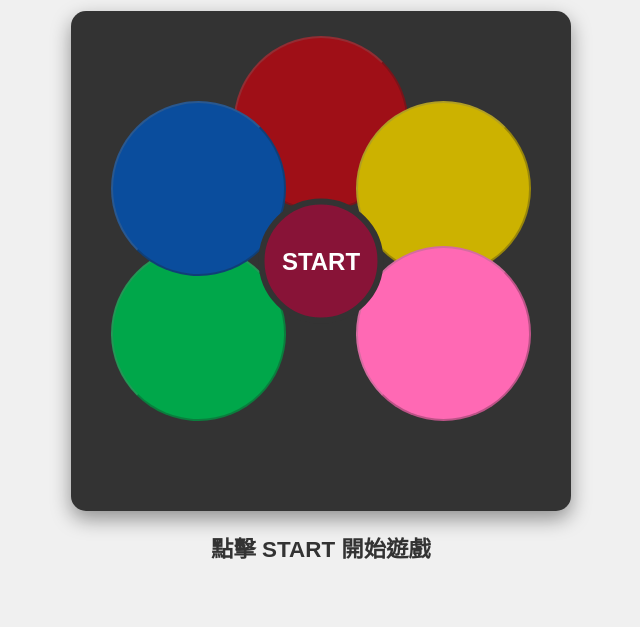
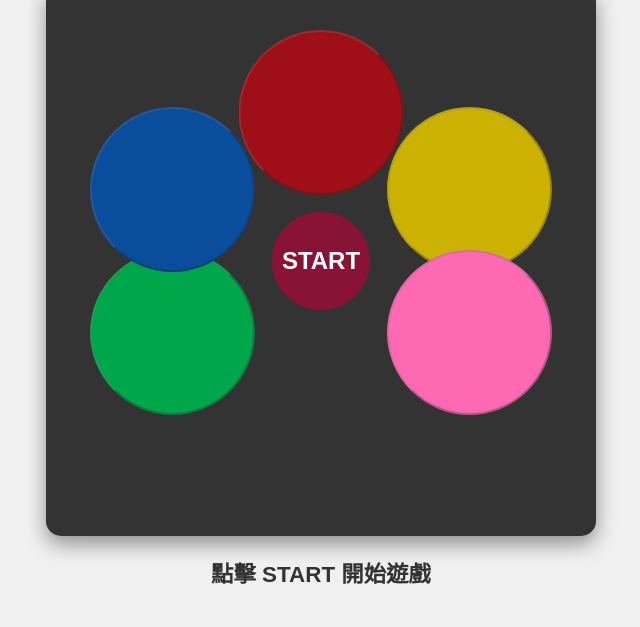
Before and after one commit to azq1231/memory-game, a plain HTML site: page index.html in a window 1280 px wide. Shown: the part 173-800 px from the top of the page, without its empty margins (319-959 px from the left). Drawn offline with Linux system fonts and the light colour scheme.

Commit message:
Add files via upload

```diff
--- a/index.html
+++ b/index.html
@@ -11,6 +11,8 @@
             align-items: center;
             justify-content: center;
             min-height: 100vh;
+            height: 100vh; /* Set body height to exactly 100% of viewport height */
+            overflow: hidden; /* Prevent scrolling */
             background-color: #f0f0f0;
             font-family: sans-serif;
             margin: 0;
@@ -24,6 +26,7 @@
             margin-bottom: 15px; /* Adjust margin */
             font-size: 2em; /* Use relative unit for title */
             text-align: center;
+            flex-shrink: 0; /* Prevent shrinking */
         }
 
         #score {
@@ -31,15 +34,17 @@
             font-size: 1.8em; /* Use relative unit */
             font-weight: bold;
             color: #333;
+            flex-shrink: 0; /* Prevent shrinking */
         }
 
         #game-container {
             position: relative;
             /* Use viewport units for size, and set max size for large screens */
-            width: 85vw; /* 容器寬度為視口寬度的 85% */
-            height: 85vw; /* 容器高度為視口寬度的 85%，保持正方形 */
-            max-width: 500px; /* 最大寬度不超過 500px */
-            max-height: 500px; /* 最大高度不超過 500px */
+            /* Slightly increased container percentage and max size */
+            width: 90vw; /* 容器寬度為視口寬度的 90% */
+            height: 90vw; /* 容器高度為視口寬度的 90%，保持正方形 */
+            max-width: 550px; /* 最大寬度不超過 550px */
+            max-height: 550px; /* 最大高度不超過 550px */
 
             margin: 0 auto; /* Center the container horizontally */
             background-color: #333;
@@ -50,44 +55,43 @@
 
         .game-button {
             position: absolute;
-            /* Use percentage for size relative to container */
-            width: 35%; /* 按鈕寬度為容器寬度的 35% */
-            height: 35%; /* 按鈕高度為容器高度的 35% */
+            /* Use percentage for size relative to container - Reduced size */
+            width: 30%; /* 按鈕寬度為容器寬度的 30% */
+            height: 30%; /* 按鈕高度為容器高度的 30% */
 
             border: 4% solid #333; /* Border size relative to button size or container */
             border-radius: 50%; /* Make them round */
             cursor: pointer;
-            /* Removed filter transition for potential mobile performance */
             transition: background-color 0.1s ease; /* Optional: smooth background change */
             user-select: none; /* Prevent text selection */
             box-sizing: border-box; /* Include border in element's total width and height */
         }
 
         /* Assign colors and position the 5 colored buttons using percentages */
-        /* Adjusted positions for better spread in percentage layout */
+        /* Further adjusted positions for more space */
         #button-red {
-            top: 5%; /* 離頂部容器的 5% */
+            top: 8%; /* 離頂部容器的 8% */
             left: 50%;
             transform: translateX(-50%); /* 水平居中 */
             background-color: #9f0f17; /* Red */
         }
         #button-yellow {
-            top: 18%; /* 離頂部容器的 18% */
+            top: 22%; /* 離頂部容器的 22% */
             right: 8%; /* 離右側容器的 8% */
              background-color: #ccb200; /* Yellow */
         }
         #button-pink {
-            bottom: 18%; /* 離底部容器的 18% */
+            bottom: 22%; /* 離底部容器的 22% */
             right: 8%; /* 離右側容器的 8% */
              background-color: #ff69b4; /* Pink */
         }
         #button-green {
-            bottom: 18%; /* 離底部容器的 18% */
+            bottom: 22%; /* 離底部容器的 22% */
             left: 8%; /* 離左側容器的 8% */
             background-color: #00a74a; /* Green */
         }
          #button-blue {
-            top: 18%; /* 離頂部容器的 18% */
+            top: 22%; /* 離頂部容器的 22% */
             left: 8%; /* 離左側容器的 8% */
             background-color: #0a4d9d; /* Blue */
         }
@@ -98,7 +102,6 @@
         }
 
         .game-button.lit {
-            /* Simplified glow for better mobile performance */
             box-shadow: 0 0 20px 5px rgba(255, 255, 255, 0.8);
             filter: none; /* Ensure no filter */
             z-index: 1;
@@ -106,9 +109,9 @@
 
         #start-button-center {
             position: absolute;
-            /* Size relative to container */
-            width: 25%; /* 寬度為容器的 25% */
-            height: 25%; /* 高度為容器的 25% */
+            /* Size relative to container - Reduced size */
+            width: 20%; /* 寬度為容器的 20% */
+            height: 20%; /* 高度為容器的 20% */
 
             top: 50%;
             left: 50%;
@@ -147,6 +150,7 @@
             color: #333;
             font-weight: bold;
             text-align: center;
+            flex-shrink: 0; /* Prevent shrinking */
         }
 
         /* Optional: Adjustments for very small screens if needed */
```
